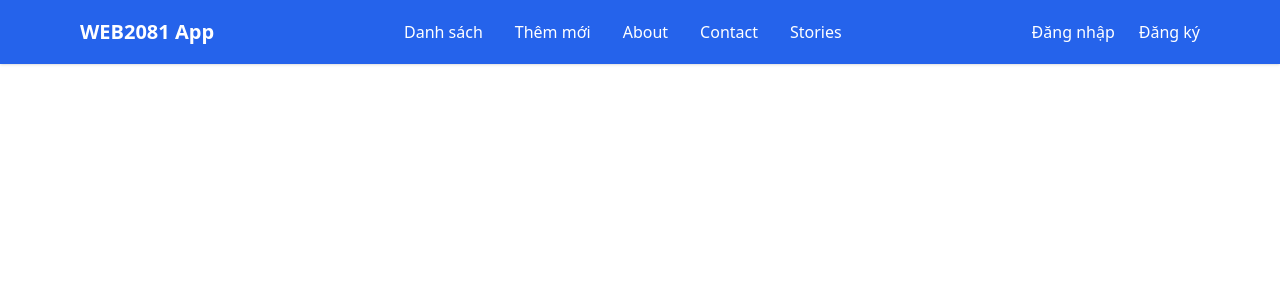
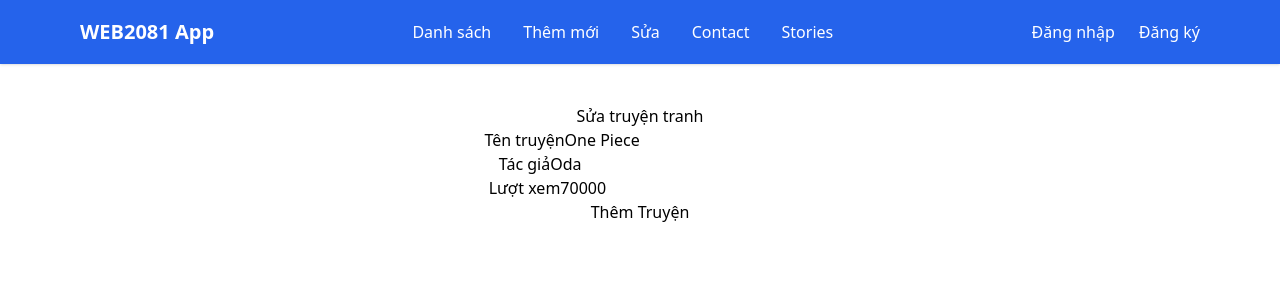
Before and after one commit to dangviet289/fe1-web2081-summer26-main, an Angular app: page /edit-story/1 in a window 1280 px wide. Before the commit this address led to /. Shown: the top 300 px of the page. Built offline with nearby package versions, Linux system fonts and the light colour scheme; data requests are answered from the project's data file.

Commit message:
bài lab 7

```diff
--- a/db.json
+++ b/db.json
@@ -4,7 +4,7 @@
       "id": 1,
       "title": "One Piece",
       "author": "Oda",
-      "views": 10000
+      "views": 70000
     },
     {
       "id": 2,
@@ -21,7 +21,7 @@
     {
       "title": "fewfe",
       "author": "ewf",
-      "views": 2,
+      "views": 5,
       "id": 4
     },
     {
@@ -61,7 +61,7 @@
       "id": 10
     },
     {
-      "title": "dsvs",
+      "title": "dsvsưdefew",
       "author": "dsvsd",
       "views": 3,
       "id": 11
@@ -79,9 +79,9 @@
       "id": 13
     },
     {
-      "name": "fdfdv",
-      "price": 323,
-      "category": "vfdv",
+      "title": "ềwfe",
+      "author": "ưefewf",
+      "views": 23234,
       "id": 14
     }
   ]
--- a/src/app/app.html
+++ b/src/app/app.html
@@ -7,7 +7,7 @@
     <div class="hidden md:flex items-center space-x-8">
       <a routerLink="/products" routerLinkActive="active" class="hover:text-gray-200">Danh sách</a>
       <a routerLink="/add-story"  class="hover:text-gray-200">Thêm mới</a>
-      <a routerLink="/about" routerLinkActive="active" class="hover:text-gray-200">About</a>
+      <a routerLink="/edit-story/:id" routerLinkActive="active" class="hover:text-gray-200">Sửa</a>
       <a  routerLink="/contact" routerLinkActive="active" class="hover:text-gray-200">Contact</a>
       <a  routerLink="/stories" routerLinkActive="active" class="hover:text-gray-200">Stories</a>
     </div>
--- a/src/app/app.routes.ts
+++ b/src/app/app.routes.ts
@@ -5,6 +5,7 @@ import { Contact } from './pages/contact/contact';
 import { Products } from './pages/products/products';
 import { Stories } from './pages/stories/stories';
 import { AddStory } from './pages/add-story/add-story';
+import { EditStory } from './pages/edit-story/edit-story';
 
 export const routes: Routes = [
   { path: '', component: Home },
@@ -12,5 +13,6 @@ export const routes: Routes = [
   { path: 'contact', component: Contact },
   { path: 'products', component: Products },
   { path: 'stories', component: Stories },
-  { path: 'add-story', component: AddStory}
+  { path: 'add-story', component: AddStory},
+  { path: 'edit-story/:id', component: EditStory}
 ];
--- a/src/app/pages/add-story/add-story.html
+++ b/src/app/pages/add-story/add-story.html
@@ -29,7 +29,7 @@
           @if (loading) {
   <span>Đang thêm...</span>
 } @else {
-  <span>Thêm Truyện</span>
+
 }</button>
 </form>
 @if (success1) {
--- /dev/null
+++ b/src/app/pages/edit-story/edit-story.html
@@ -0,0 +1,37 @@
+<h2>Sửa truyện tranh</h2>
+
+<form [formGroup]="editForm" (ngSubmit)="submitForm()">
+
+    <div *ngIf="successMessage" class="alert alert-success" style="color: green;">
+    {{ successMessage }}
+  </div>
+
+  <div>
+    <label>Tên truyện</label>
+    <input type="text" formControlName="title" />
+    @if (title?.invalid && title?.touched){
+        <p style="color:red">Tên truyện phải ít nhất 3 kí tự</p>
+    }
+  </div>
+
+  <div>
+    <label>Tác giả</label>
+    <input type="text" formControlName="author" />
+  </div>
+
+  <div>
+    <label>Lượt xem</label>
+    <input type="number" formControlName="views" />
+    @if (views?.invalid && views?.touched){
+        <p style="color:red">Lượt xem phải là một số không âm</p>
+    }
+  </div>
+
+  <button class="btn btn-danger"
+
+          (click)="submitForm"
+          [disabled]="editForm.invalid">
+          <span>Thêm Truyện</span>
+          </button>
+
+</form>
--- /dev/null
+++ b/src/app/pages/edit-story/edit-story.ts
@@ -0,0 +1,87 @@
+import { Component, OnInit } from "@angular/core";
+import { FormBuilder, FormGroup, ReactiveFormsModule, Validators } from "@angular/forms";
+import { HttpClient } from "@angular/common/http";
+import { ActivatedRoute } from "@angular/router";
+import { CommonModule } from "@angular/common";
+
+interface Story {
+  id: number;
+  titel: string;
+}
+
+@Component({
+  selector: "app-edit-story",
+  imports: [ReactiveFormsModule, CommonModule],
+  templateUrl: "./edit-story.html",
+  styleUrl: "./edit-story.css",
+})
+export class EditStory {
+  editForm: FormGroup;
+
+  id: string | null = null;
+
+  constructor(
+    private fb: FormBuilder,
+    private http: HttpClient,
+    private route: ActivatedRoute,
+  ) {
+    this.editForm = this.fb.group({
+      title: ["", [Validators.required, Validators.minLength(3)]],
+      author: "",
+      views: ["", [Validators.min(0)]],
+    });
+  }
+
+  get title(){
+    return this.editForm.get('title')
+  }
+  get views(){
+    return this.editForm.get('views')
+  }
+
+  ngOnInit() {
+    // 1. Lấy id từ URL
+    this.id = this.route.snapshot.paramMap.get("id");
+
+    if (this.id) {
+      // 2. Gọi API lấy dữ liệu
+      this.http.get<Story>(`http://localhost:3000/stories/${this.id}`).subscribe({
+        next: (data) => {
+          // 3. Set dữ liệu vào form
+          this.editForm.patchValue(data);
+
+
+        },
+        error: () => {
+          alert("Không load được dữ liệu");
+
+
+        },
+      });
+    }
+  }
+successMessage: string = '';
+  submitForm() {
+    if (!this.id) return;
+
+    const data = this.editForm.value;
+
+
+    // 4. Gọi API update
+    this.http.patch(`http://localhost:3000/stories/${this.id}`, data).subscribe({
+      next: () => {
+        this.successMessage = 'Cập nhật thành công!';
+
+        // (Tùy chọn) Ẩn thông báo sau 3 giây
+        setTimeout(() => {
+          this.successMessage = '';
+        }, 3000);
+        // this.router.navigateByUrl("/stories");
+      },
+      error: () => {
+        alert("Có lỗi xảy ra");
+
+      },
+    });
+  }
+}
--- a/src/app/pages/stories/stories.html
+++ b/src/app/pages/stories/stories.html
@@ -31,6 +31,9 @@
   <span>Xóa</span>
 }
         </button>
+
+
+         <button (click)="goToEdit(story.id)">Sửa</button>
     </td>
   </tr>
   }
--- a/src/app/pages/stories/stories.ts
+++ b/src/app/pages/stories/stories.ts
@@ -1,6 +1,7 @@
 import { Component, OnInit   } from "@angular/core";
 import { HttpClient } from "@angular/common/http";
 import { CommonModule } from '@angular/common';
+import { Router } from '@angular/router';
 
 interface Story {
   id: number ;
@@ -22,11 +23,16 @@ export class Stories {
   loading: boolean = false;
   stories: Story[] = [];
 
-  constructor(private http: HttpClient) {}
+  constructor(private http: HttpClient, private router: Router) {}
 
   ngOnInit() {
     this.getStories();
   }
+
+  goToEdit(id: any) {
+  // Điều hướng kèm theo id truyền vào mảng
+  this.router.navigate(['/edit-story', id]);
+}
 
   getStories() {
     this.http.get("http://localhost:3000/stories").subscribe({
```
Also changed, not shown: src/app/pages/edit-story/edit-story.css (added), 1 other file (tests, documents, lock files or other folders).
